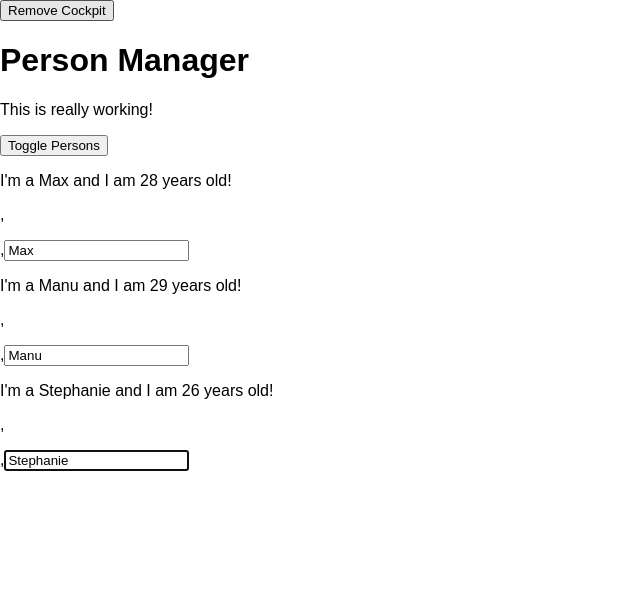
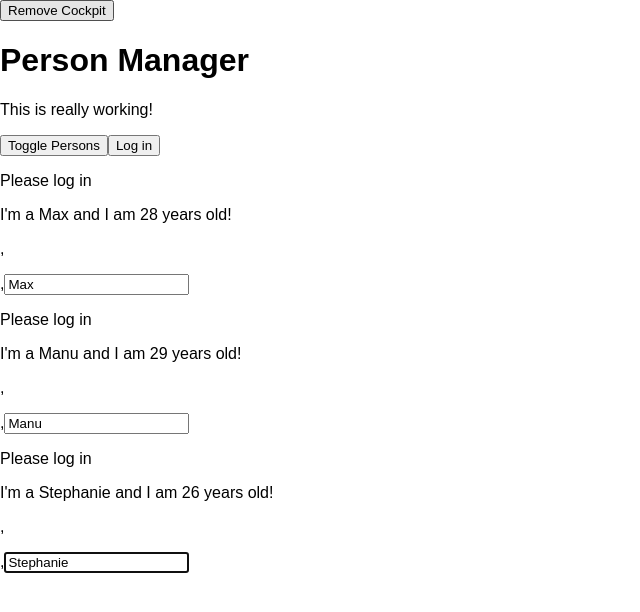
Before and after one commit to cultureweb/react-complete-guide, a React app: page / in a window 1280 px wide. Shown: the top 612 px of the page, without its empty margins (0-640 px from the left). Built offline with nearby package versions, Linux system fonts and the light colour scheme.

Commit message:
using context api

```diff
--- a/src/components/Cockpit/Cockpit.js
+++ b/src/components/Cockpit/Cockpit.js
@@ -1,5 +1,7 @@
 import React, { useEffect, useRef } from 'react'
 import classes from './Cockpit.css'
+import AuthContext from '../../context/auth-context';
+
 const Cockpit = props => {
     const toggleBtnRef = useRef(null);
     useEffect(() => {
@@ -43,6 +45,12 @@
                 ref={toggleBtnRef}
                 className={btnClass}
                 onClick={props.clicked}>Toggle Persons</button>
+            <AuthContext.Consumer>
+                {(context) => <button onClick={context.login}>
+                    Log in
+                </button>}
+
+            </AuthContext.Consumer>
         </div>
     )
 }
--- a/src/components/Persons/Person/Person.js
+++ b/src/components/Persons/Person/Person.js
@@ -4,6 +4,7 @@
 import Aux from '../../../hoc/Aux';
 import withClass from '../../../hoc/withClass';
 import classes from './Person.css';
+import AuthContext from '../../../context/auth-context';
 
 class Person extends Component {
   constructor(props) {
@@ -18,6 +19,10 @@
   render() {
     return (
       <Aux>
+        <AuthContext.Consumer>
+          {(context) => context.authenticated ? <p>Authenticated</p> : <p>Please log in</p>}
+        </AuthContext.Consumer>
+        {}
         <p key="i1" onClick={this.props.click}>
           I'm a {this.props.name} and I am {this.props.age} years old!{" "}
         </p>,
--- a/src/containers/App.js
+++ b/src/containers/App.js
@@ -5,6 +5,8 @@
 import Cockpit from '../components/Cockpit/Cockpit';
 import withClass from '../hoc/withClass';
 import Aux from '../hoc/Aux';
+import AutContext from '../context/auth-context';
+import authContext from '../context/auth-context';
 
 class App extends Component {
   constructor(props) {
@@ -21,7 +23,8 @@
     otherState: 'some other value',
     showPersons: false,
     showCockpit: true,
-    changeCounter: 0
+    changeCounter: 0,
+    authenticated: false
   };
 
   static getDerivedStateFromProps(props, state) {
@@ -83,6 +86,10 @@
     this.setState({ showPersons: !doesShow });
   };
 
+  loginHandler = () => {
+    this.setState({ authenticated: true })
+  };
+
   render() {
     console.log('[App.js] render');
     let persons = null;
@@ -93,6 +100,7 @@
           persons={this.state.persons}
           clicked={this.deletePersonHandler}
           changed={this.nameChangedHandler}
+          isAuthenticated={this.state.authenticated}
         />
       );
     }
@@ -105,15 +113,21 @@
         >
           Remove Cockpit
           </button>
+        <authContext.Provider value={{
+          authenticated: this.state.authenticated,
+          login: this.loginHandler
+        }}>
           {this.state.showCockpit ? (
             <Cockpit
               title={this.props.appTitle}
               showPersons={this.state.showPersons}
               personsLength={this.state.persons.length}
               clicked={this.togglePersonsHandler}
+
             />
           ) : null}
           {persons}
+        </authContext.Provider>
       </Aux>
     );
     // return React.createElement('div', {className: 'App'}, React.createElement('h1', null, 'Does this work now?'));
--- /dev/null
+++ b/src/context/auth-context.js
@@ -0,0 +1,8 @@
+import React, { Component } from 'react';
+
+const authContext = React.createContext({
+    authenticated: false,
+    login: () => { }
+});
+
+export default authContext;
```
Also changed, not shown: src/components/Persons/Persons.js (+5 -3 lines). Lines whose indentation alone changed are shown as unchanged.
